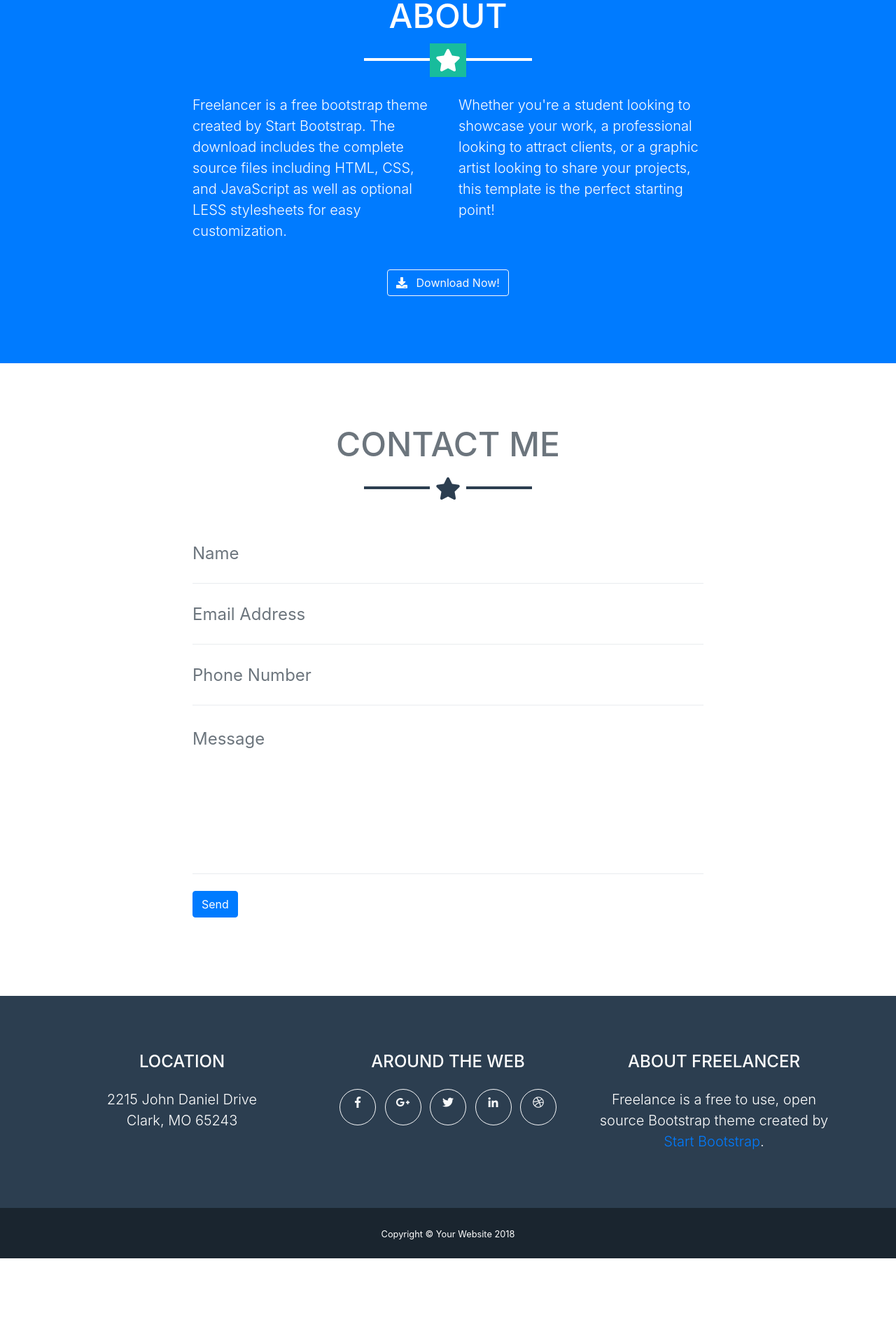
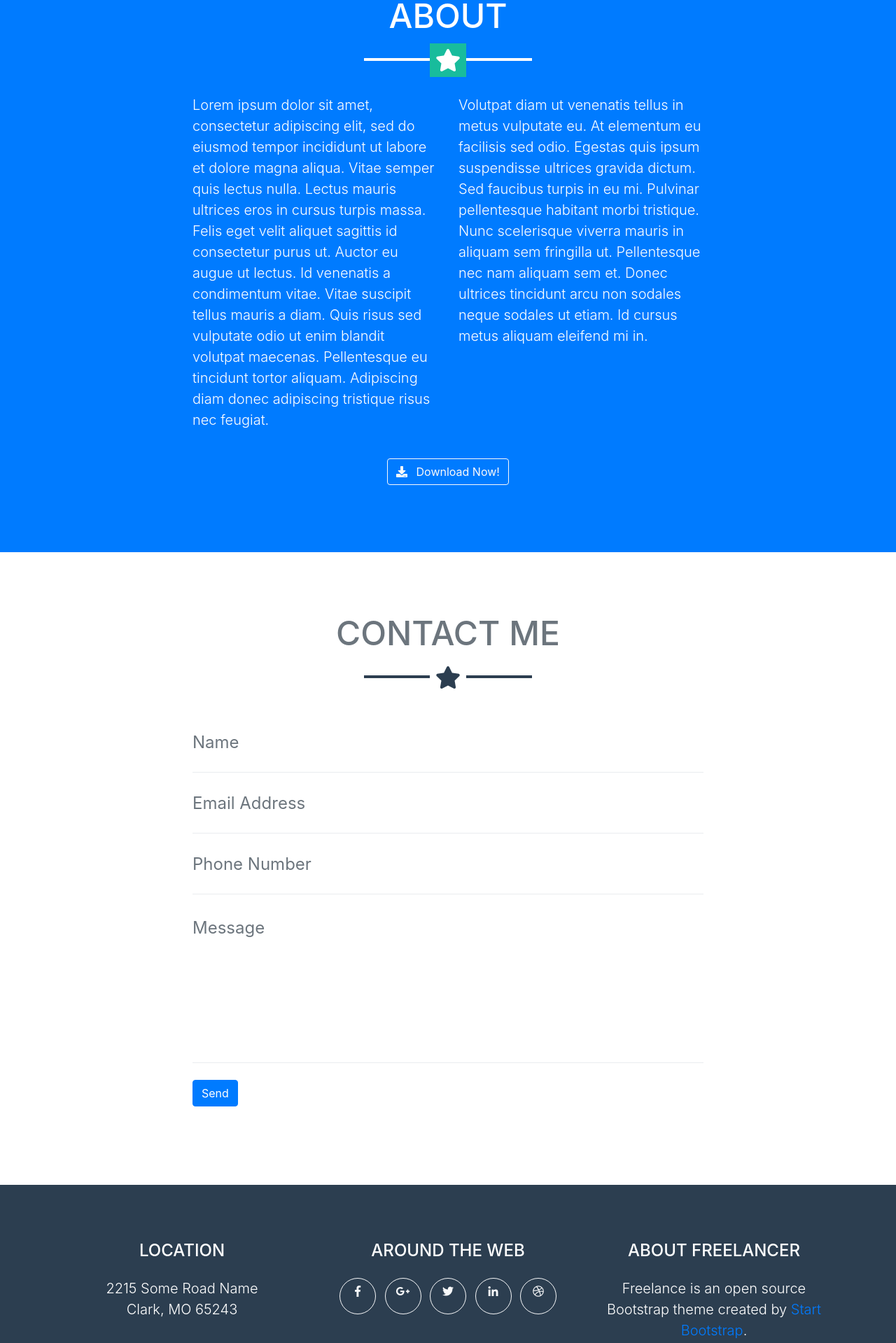
Before and after one commit to S-T-A-C-K-W-O-R-K-S/www.creativelensaerialimaging.com, a website with bundled scripts: page index.html in a window 1280 px wide. Shown: the part 1736-3655 px from the top of the page at 70% size. Before the commit the page ends 3534 px from the top, so only its background shows below. Built offline with nearby package versions, Linux system fonts and the light colour scheme.

Commit message:
Add Lorem Ipsum

```diff
--- a/index.html
+++ b/index.html
@@ -139,10 +139,10 @@
         <hr class="star-light mb-5">
         <div class="row">
           <div class="col-lg-4 ml-auto">
-            <p class="lead">Freelancer is a free bootstrap theme created by Start Bootstrap. The download includes the complete source files including HTML, CSS, and JavaScript as well as optional LESS stylesheets for easy customization.</p>
+            <p class="lead">Lorem ipsum dolor sit amet, consectetur adipiscing elit, sed do eiusmod tempor incididunt ut labore et dolore magna aliqua. Vitae semper quis lectus nulla. Lectus mauris ultrices eros in cursus turpis massa. Felis eget velit aliquet sagittis id consectetur purus ut. Auctor eu augue ut lectus. Id venenatis a condimentum vitae. Vitae suscipit tellus mauris a diam. Quis risus sed vulputate odio ut enim blandit volutpat maecenas. Pellentesque eu tincidunt tortor aliquam. Adipiscing diam donec adipiscing tristique risus nec feugiat.</p>
           </div>
           <div class="col-lg-4 mr-auto">
-            <p class="lead">Whether you're a student looking to showcase your work, a professional looking to attract clients, or a graphic artist looking to share your projects, this template is the perfect starting point!</p>
+            <p class="lead">Volutpat diam ut venenatis tellus in metus vulputate eu. At elementum eu facilisis sed odio. Egestas quis ipsum suspendisse ultrices gravida dictum. Sed faucibus turpis in eu mi. Pulvinar pellentesque habitant morbi tristique. Nunc scelerisque viverra mauris in aliquam sem fringilla ut. Pellentesque nec nam aliquam sem et. Donec ultrices tincidunt arcu non sodales neque sodales ut etiam. Id cursus metus aliquam eleifend mi in.</p>
           </div>
         </div>
         <div class="text-center mt-4">
@@ -209,7 +209,7 @@
         <div class="row">
           <div class="col-md-4 mb-5 mb-lg-0">
             <h4 class="text-uppercase mb-4">Location</h4>
-            <p class="lead mb-0">2215 John Daniel Drive
+            <p class="lead mb-0">2215 Some Road Name
               <br>Clark, MO 65243</p>
           </div>
           <div class="col-md-4 mb-5 mb-lg-0">
@@ -244,7 +244,7 @@
           </div>
           <div class="col-md-4">
             <h4 class="text-uppercase mb-4">About Freelancer</h4>
-            <p class="lead mb-0">Freelance is a free to use, open source Bootstrap theme created by
+            <p class="lead mb-0">Freelance is an open source Bootstrap theme created by
               <a href="http://startbootstrap.com">Start Bootstrap</a>.</p>
           </div>
         </div>
```
